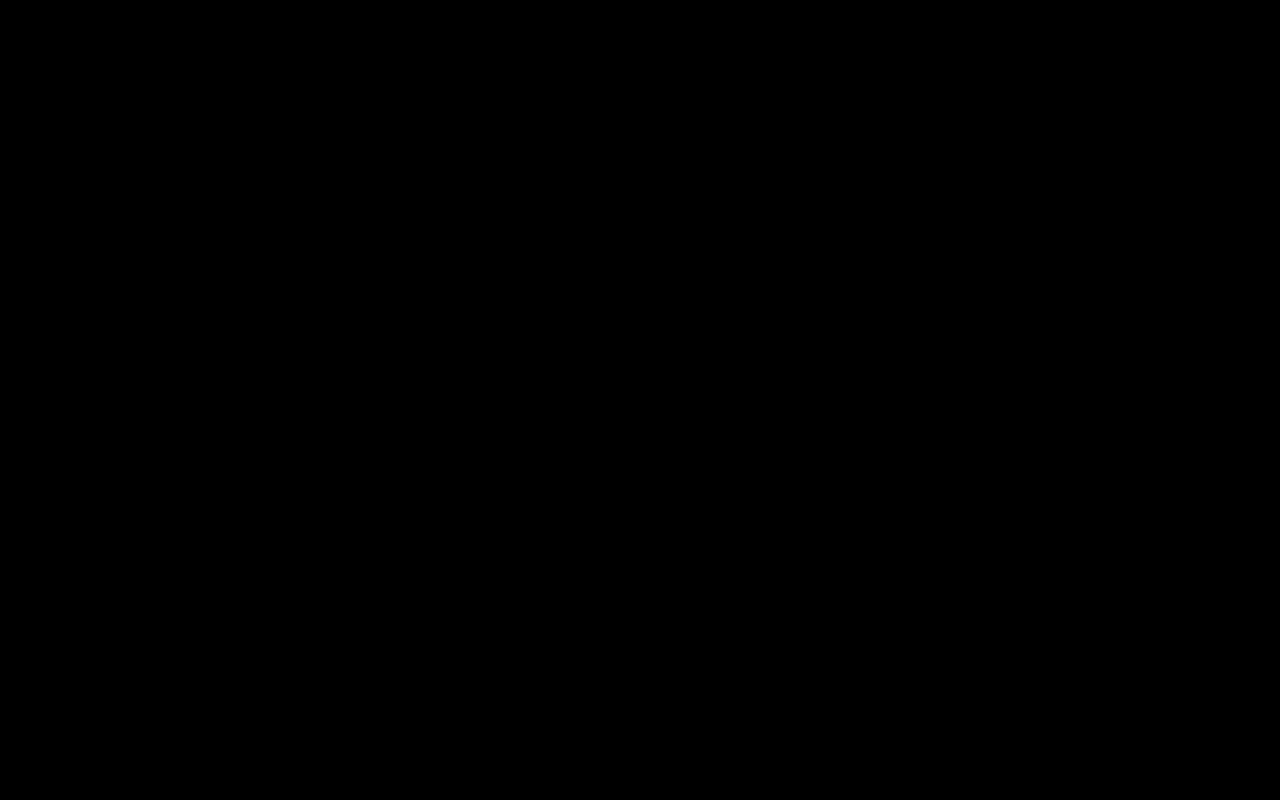
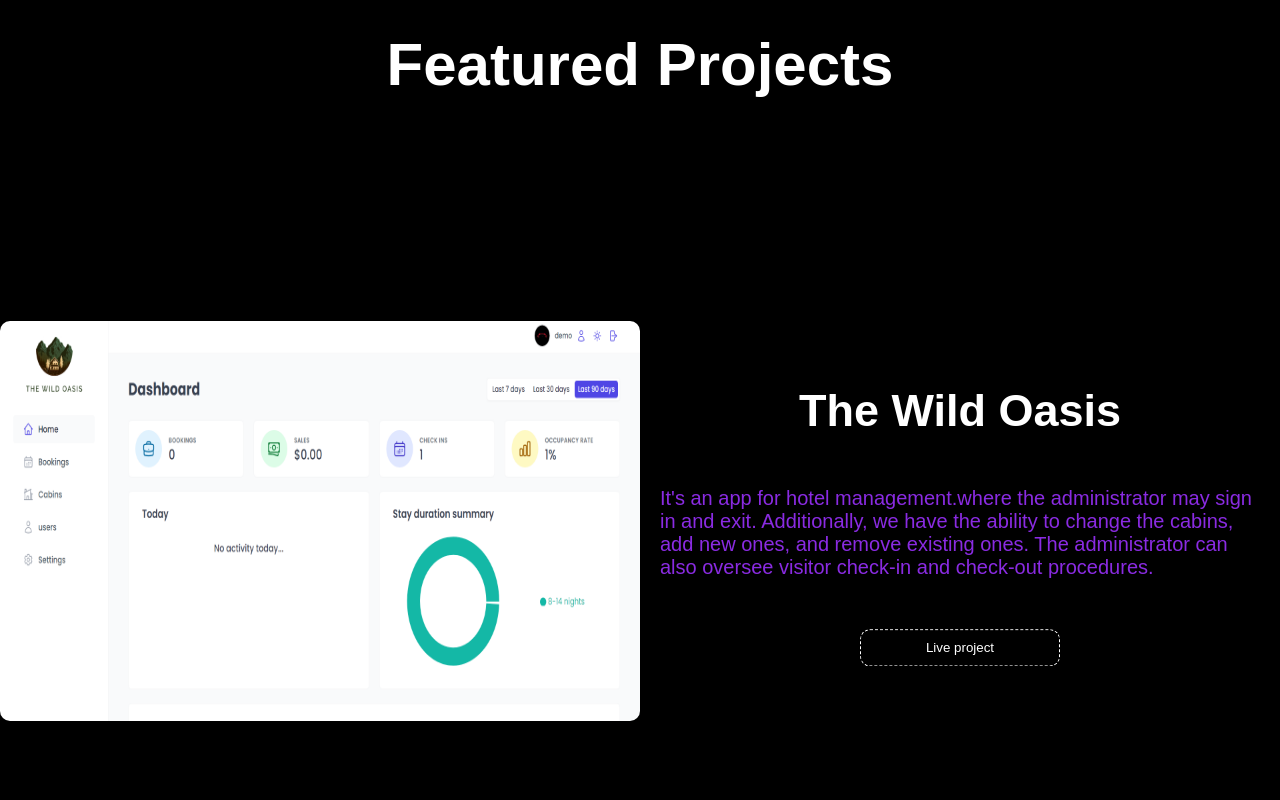
Before and after one commit to Abhishekr2122/portfolio-website, a React (Create React App) app: page / in a window 1280 px wide. Shown: the part 1620-2420 px from the top of the page. Before the commit the page ends 1600 px from the top, so only its background shows below. Built offline with nearby package versions, Linux system fonts and the light colour scheme.

Commit message:
Made the Projects section mobile responsive.

```diff
--- a/src/App.js
+++ b/src/App.js
@@ -18,7 +18,7 @@ function App() {
       <section id="Projects">
         <Parallax />
       </section>
-      {/* <Projects /> */}
+      <Projects />
       {/* <section id="Contact">
         <Contact />
       </section> */}
--- a/src/components/projects.scss
+++ b/src/components/projects.scss
@@ -1,3 +1,5 @@
+@import "../app.scss";
+
 .projects {
   position: relative;
   .progress {
@@ -8,6 +10,12 @@
     text-align: center;
     color: white;
     font-size: 30px;
+    // border: 1px solid yellow;
+
+    @include mobile {
+      font-size: 18px;
+      padding-top: 25px;
+    }
     h1 {
       color: white;
     }
@@ -34,6 +42,13 @@
       display: flex;
       align-items: center;
       justify-content: center;
+
+      @include mobile {
+        flex-direction: column;
+        height: 70%;
+        width: 100%;
+        // border: 1px solid blue;
+      }
     }
 
     .imageContainer {
@@ -42,10 +57,19 @@
 
       border: none;
 
+      @include mobile {
+        width: 100%;
+        max-height: 300px;
+      }
+
       img {
         width: 100%;
         height: 100%;
         border-radius: 10px;
+
+        @include mobile {
+          object-fit: contain;
+        }
       }
     }
 
@@ -57,9 +81,20 @@
       align-items: center;
       gap: 30px;
 
+      @include mobile {
+        transform: none !important;
+        gap: 5px;
+        align-items: center;
+        text-align: center;
+      }
+
       h2 {
         font-size: 45px;
         color: white;
+
+        @include mobile {
+          font-size: 36px;
+        }
       }
 
       p {
@@ -67,6 +102,10 @@
         font-size: 20px;
         // text-align: center;
         padding: 20px;
+
+        @include mobile {
+          font-size: 16px;
+        }
       }
 
       button {
@@ -79,6 +118,12 @@
         transition-duration: 2s;
         color: white;
 
+        @include mobile {
+          padding: 10px;
+          width: 200px;
+          border: 1px solid white;
+        }
+
         &:hover {
           background-color: white;
           transition-duration: 2s;
```
